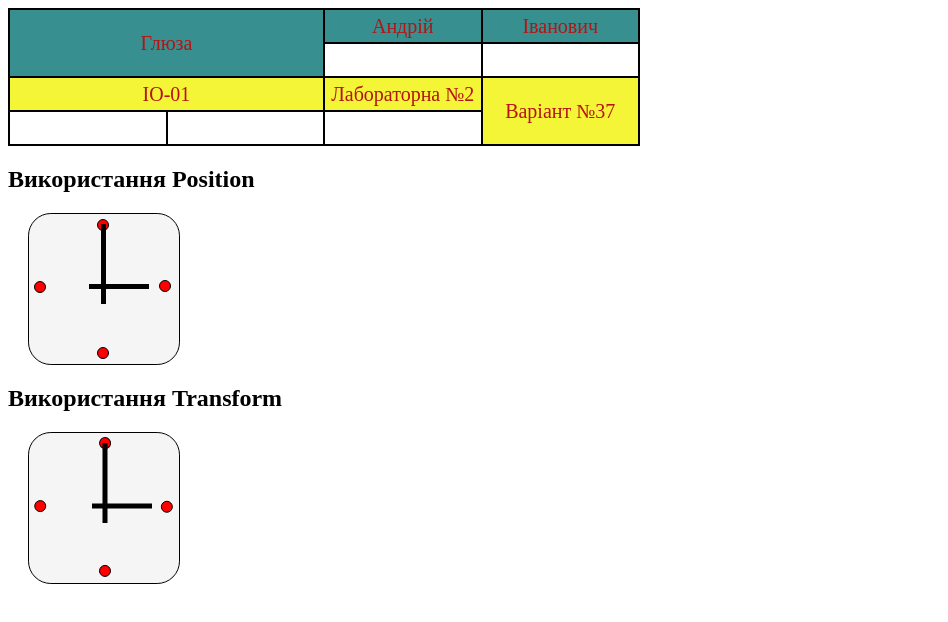
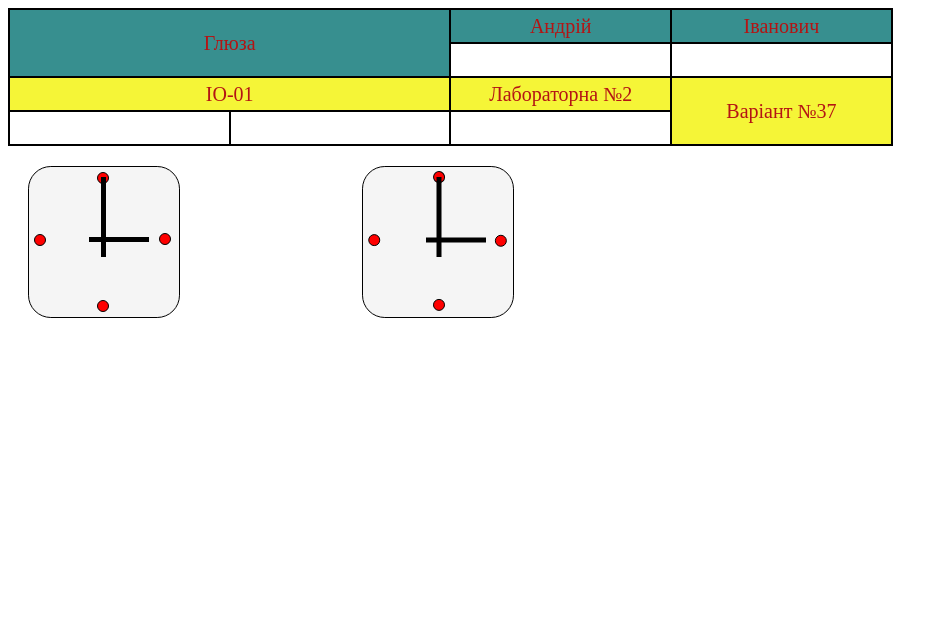
Before and after one commit to AndriiHliuza/basicfe-lab2, a plain HTML site: page index.html in a window 1280 px wide. Shown: the whole page, without its empty margins (0-948 px from the left). Drawn offline with Linux system fonts and the light colour scheme.

Commit message:
third commit

```diff
--- a/index.html
+++ b/index.html
@@ -51,7 +51,6 @@
             </td>
         </tr>
     </table>
-    <h2>Використання Position</h2>
     <div class="clock" id="clock-position">
         <div class="point point-position"></div>
         <div class="point point-position"></div>
@@ -60,7 +59,6 @@
         <div id="hour-point-position"></div>
         <div id="minute-point-position"></div>
     </div>
-    <h2>Використання Transform</h2>
     <div class="clock" id="clock-transform">
         <div class="point point-transform"></div>
         <div class="point point-transform"></div>
--- a/style.css
+++ b/style.css
@@ -1,5 +1,5 @@
 table {
-    width: 50%;
+    width: 70%;
     text-align: center;
     table-layout: fixed;
     color: rgb(180, 20, 20);
@@ -56,6 +56,7 @@ td, th {
 }
 
 #clock-position{
+    float: left;
     position: relative;
 }
 
@@ -98,6 +99,11 @@ td, th {
     top: 117px; left: 73px;
 }
 
+
+#clock-transform{
+    float: right;
+    margin-right: 60%;
+}
 #hour-point-transform {
     background-color: black;
 
```
